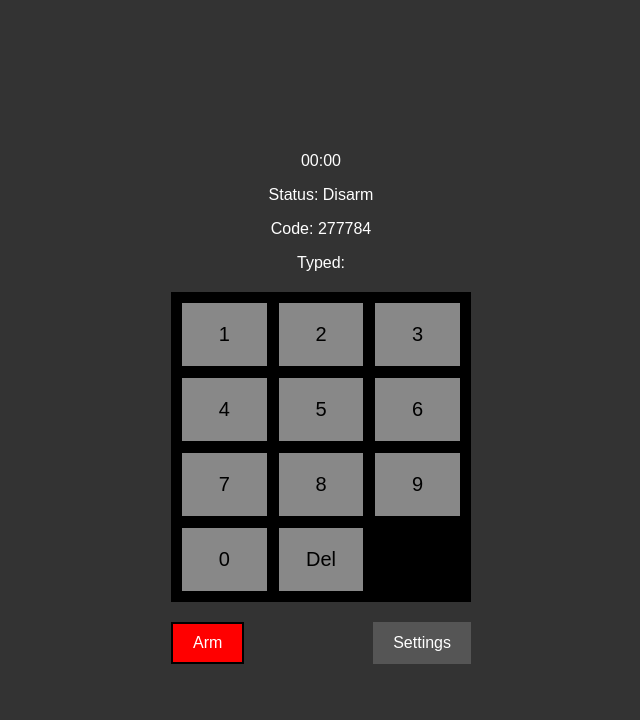
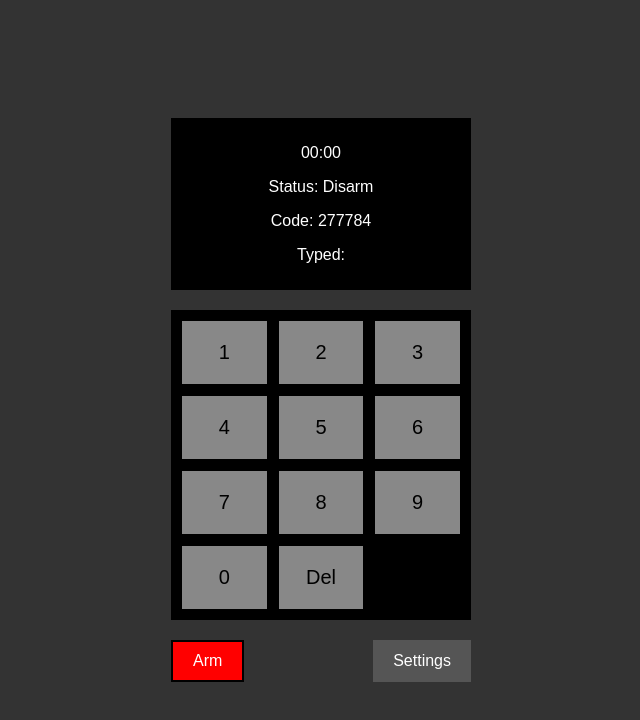
Before and after one commit to michaelquack/IAED, a plain HTML site: page index.html in a window 1280 px wide. Shown: the whole page, without its empty margins (319-959 px from the left). Drawn offline with Linux system fonts and the light colour scheme.

Commit message:
Update style.css

```diff
--- a/style.css
+++ b/style.css
@@ -14,9 +14,14 @@ body {
   width: 300px;
 }
 
+#display-container {
+  background-color: #000;
+  padding: 10px;
+  margin-bottom: 20px;
+}
+
 #display {
   font-family: "Digital", sans-serif;
-  margin-bottom: 20px;
 }
 
 #keypad-frame {
```
